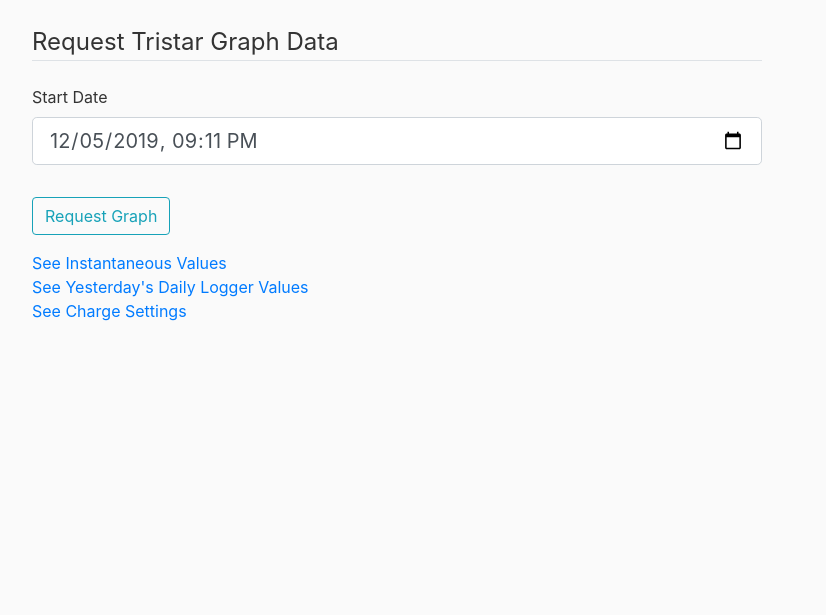
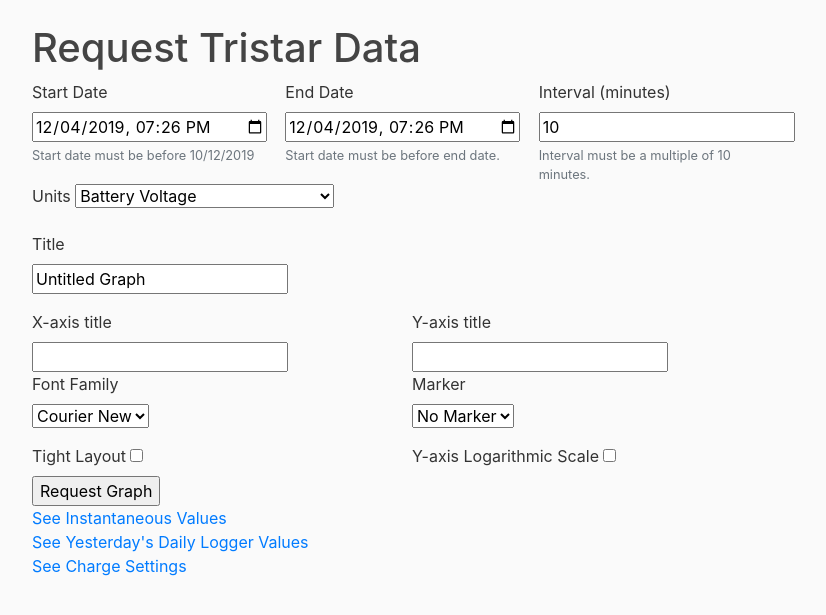
Before and after one commit to jasmine-9000/Greenhouse-Repository, a Flask app: page /Tristar in a window 1280 px wide. Shown: the part 56-671 px from the top of the page, without its empty margins (53-879 px from the left). Run offline with Flask 2, Linux system fonts and the light colour scheme; some libraries are stand-ins or nearby versions.

Commit message:
Added Tristar Graphing Functionality

```diff
--- a/flask_greenhouse/forms.py
+++ b/flask_greenhouse/forms.py
@@ -38,6 +38,57 @@
 
 				# Miscellaneous
 				('test', 'Test Option (don\'t pick this one)')
+			]
+tristar_options = [
+				#ADC readings
+				('bat_voltage', "Battery Voltage"),
+				('bat_terminal_voltage', "battery terminal voltage"),
+				('bat_sense_voltage', "battery sense voltage"),
+				('array_voltage', "array voltage"),
+				('bat_current', "battery current"),
+				('array_current', "array current"),
+				('12V_supply', "12V supply"),
+				('3V_supply',"3V supply"),
+				('meterbus_voltage', "meterbus voltage"),
+				('1_8V_supply', "1.8V supply"),
+				('v_ref', "reference voltage"),
+
+				# Temperature readings
+				("temp_h","heatsink temperature"),
+				("temp_rts","RTS temperature"),
+				("temp_bat_reg","battery regulation temperature"),
+
+				#status
+				("charging_current","charging_current"),
+				("min_bat_voltage","minimum battery voltage"),
+				("max_bat_voltage","maximum battery voltage"),
+
+				#Charger Data
+				("ah_resettable","Ah Charge Resettable"),
+				("ah_total","Ah Charge Total"),
+				("kwhr_resettable","kWhr Charge Resettable"),
+				("kwhr_total","kWhr Charge Total"),
+
+				#MPPT data
+				("p_out","output power"),
+				("p_in","input power"),
+				("V_max_power","max power of last sweep"),
+				("V_mp","Vmp of last sweep"),
+				("V_oc","Voc of last sweep"),
+
+				#Daily Logger Values
+				("bat_min_voltage_daily","Battery Voltage Minimum Daily"),
+				("bat_max_voltage_daily","Battery Voltage Maximum Daily"),
+				("input_voltage_max_daily","Input Voltage Maximum Daily"),
+				("Ah_daily","Amp Hours accumulated daily"),
+				("Wh_daily","Watt Hours accumulated daily"),
+				("P_max_daily","Maximum power output daily"),
+				("min_temp_daily","Minimum temperature daily"),
+				("max_temp_daily","Minimum temperature daily"),
+				("time_ab_daily","time_ab_daily"),
+				("time_eq_daily","time_eq_daily"),
+				("time_fl_daily","time_fl_daily")
+
 			]
 # the ways we can style our Graph
 style_options = [
@@ -125,3 +176,43 @@
 #https://stackoverflow.com/questions/56185306/how-to-validate-a-datefield-in-wtforms
 #favorite_date = DateTimeLocalField('Which date is your favorite?', format='%Y-%m-%dT%H:%M')
 # https://matplotlib.org/3.1.1/api/markers_api.html
+
+
+# The form we use to request BMS data.
+class Tristar_Form(FlaskForm):
+
+	# type of data to be graphed
+	units = SelectField('Units', choices = tristar_options, default="battery_charge")
+
+	#from what date
+	start_date= DateTimeLocalField('Start Date', format='%Y-%m-%dT%H:%M', default=datetime.today())
+	#to what date
+	end_date = 	DateTimeLocalField('End Date', format='%Y-%m-%dT%H:%M', default=datetime.today())
+
+
+	# date validators.
+	# start date must be before end date. or else, matplotlib complains.
+	def validate_end_date(form, field):
+		if field.data < form.start_date.data:
+			raise ValidationError("Start date must be before end date.")
+
+	# interval (must be a multiple of 10 minutes. Minimum is 10 minutes.)
+	interval = IntegerField('Interval (minutes)', validators=[DataRequired()], default=10)
+	def validate_interval(form, interval):
+		if (interval.data % 10):
+			raise ValidationError("Values must be a multiple of 10.")
+		if (interval.data <= 0):
+			raise ValidationError("Value must be greater than 0.")
+
+	# data about the graph (title, xlabel, ylabel, date format)
+	title = StringField('Title', default = "Untitled Graph")
+	xlabel = StringField('X-axis title', default = "")
+	ylabel = StringField('Y-axis title', default = "")
+	date_format = StringField('Date Format (optional)')
+
+	# graph style options
+	style = SelectField('Style', choices = style_options, default='fivethirtyeight')
+	tight_layout = BooleanField('Tight Layout', default=False)
+	logarithmic_scale = BooleanField('Logarithmic Scale (Y-axis)', default=False)
+	marker = SelectField('Marker', choices=marker_options, default="None")
+	submit = SubmitField('Request Graph')
--- a/flask_greenhouse/templates/Tristar.html
+++ b/flask_greenhouse/templates/Tristar.html
@@ -2,35 +2,108 @@
 
 
 {% block content %}
-	<form method="POST" action="">
-		{{ form.hidden_tag() }}
-		<fieldset class="form-group">
-			<legend class="border-bottom mb-4">Request Tristar Graph Data</legend>
-				<div class="form-group">
-					{{ form.start_date.label(class="form-control-label") }}
+	<script>
+	// logging the BMS URL here.
+	const BMS_URL = "{{ url_for('bms.BMS_data_retrieval', date='<date>', parameter='<parameter>') }}";
+	console.log("URL TO MAKE REQUESTS TO \(UNFORMATTED\):" + BMS_URL);
 
-					{% if form.start_date.errors %}
-						{{ form.start_date(class="form-control form-control-lg is-invalid") }}
-						<div class="invalid-feedback">
-							{% for error in form.start_date.errors %}
-								<span>{{ error }}</span>
-							{% endfor %}
-						</div>
-					{% else %}
-						{{ form.start_date(class="form-control form-control-lg") }}
-					{% endif %}
+	// make default dates to now.
+	window.addEventListener("load", function() {
+		var now = new Date();
+		var utcString = now.toISOString().substring(0,19);
+		var year = now.getFullYear();
+		var month = now.getMonth() + 1;
+		var day = now.getDate();
+		var hour = now.getHours();
+		var minute = now.getMinutes();
+		var second = now.getSeconds();
+		var localDatetime = year + "-" +
+						  (month < 10 ? "0" + month.toString() : month) + "-" +
+						  (day < 10 ? "0" + day.toString() : day) + "T" +
+						  (hour < 10 ? "0" + hour.toString() : hour) + ":" +
+						  (minute < 10 ? "0" + minute.toString() : minute);
+						  //utcString.substring(16,19);
+		var datetimeField = document.getElementById("start_date");
+		datetimeField.value = localDatetime;
+		var datetimeField2 = document.getElementById("end_date");
+		datetimeField2.value = localDatetime;
+	});
+	</script>
+	<h1>Request Tristar Data</h1>
+	<form action="#" id="BMS_form" data-BASE_URL="{{ url_for('bms.BMS_data_retrieval', date='<date>', parameter='<parameter>') }}", data-MULTI_BASE_URL="{{ url_for('bms.BMS_multi_data_retrieval', start_date='<start_date>', end_date='<end_date>', interval=5555, parameter='<parameter>') }}">
+			<div class="row">
+				<div class="col-lg-4 col-md-4 col-sm-4 col-xs-12">
+					{{ form.start_date.label }}
+					{{ form.start_date }}
+					<small class="form-text text-muted">Start date must be before 10/12/2019</small>
 				</div>
-		</fieldset>
-		<div class="form-group">
-			{{ form.submit(class="btn btn-outline-info") }}
-		</div>
+				<div class="col-lg-4 col-md-4 col-sm-4 col-xs-12">
+					{{ form.end_date.label }}
+					{{ form.end_date }}
+					<small class="form-text text-muted">Start date must be before end date.</small>
+				</div>
+				<div class="col-lg-4 col-md-4 col-sm-4 col-xs-12">
+					{{ form.interval.label }}
+					{{ form.interval }}
+					<small class="form-text text-muted">Interval must be a multiple of 10 minutes.</small>
+				</div>
+			</div>
+			<div class="form-group">
+				{{ form.units.label }}
+				{{ form.units }}
+
+			</div>
+			<div class="form-group">
+				<label for="title">Title</label><br />
+				<input type="text" name="title" id="title" value="Untitled Graph">
+			</div>
+			<div class="row">
+				<div class="col-lg-6 col-md-6 col-sm-6 col-xs-12">
+					<label for="xaxistitle">X-axis title</label><br />
+					<input type="text" name="xaxistitle" id="xaxistitle">
+				</div>
+				<div class="col-lg-6 col-md-6 col-sm-6 col-xs-12">
+					<label for="yaxistitle">Y-axis title</label><br />
+					<input type="text" name="yaxistitle" id="yaxistitle">
+				</div>
+			</div>
+			<div class="row">
+				<div class="col-lg-6 col-md-6 col-sm-6 col-xs-12 form-group">
+					<label for="font_family">Font Family</label><br />
+					<select name="font_family" id="style">
+						<option value="Courier New">Courier New</option>
+						<option value="Serif">Serif</option>
+						<option value="Sans Serif">Sans Serif</option>
+					</select>
+				</div>
+				<div class="col-lg-6 col-md-6 col-sm-6 col-xs-12 form-group">
+					<label for="marker">Marker</label><br />
+					<select name="marker" id="marker">
+						<option value="fivethirtyeight">No Marker</option>
+						<option value="classic">Star</option>
+					</select>
+				</div>
+			</div>
+			<div class="row">
+				<div class="col">
+					<label for="tightlayout">Tight Layout</label>
+					<input type="checkbox" name="tightlayout" id="tightlayout">
+				</div>
+				<div class="col">
+					<label for="logarithmic">Y-axis Logarithmic Scale</label>
+					<input type="checkbox" name="logarithmic" id="logarithmic">
+				</div>
+			</div>
+
+			<input type="submit" value="Request Graph">
+		</form>
 
 	</form>
 	<a href = {{ url_for('tristar.ViewInstantaneous')}}>See Instantaneous Values</a><br />
 	<a href = {{ url_for('tristar.ViewDailyValues')}}>See Yesterday's Daily Logger Values</a><br />
 	<a href = {{ url_for('tristar.ViewChargeSettings')}}>See Charge Settings</a><br />
 
-	<div id="display_data">
+	<div id="chart">
 
 	</div>
 {% endblock %}
--- a/flask_greenhouse/tristar/routes.py
+++ b/flask_greenhouse/tristar/routes.py
@@ -1,5 +1,5 @@
 from flask import render_template, request, Blueprint
-from flask_greenhouse.forms import Date_Form
+from flask_greenhouse.forms import Tristar_Form
 
 import json
 tristar = Blueprint("tristar", __name__)
@@ -8,7 +8,7 @@
 
 @tristar.route("/Tristar", methods=["POST", "GET"])
 def Tristar():
-	form = Date_Form()
+	form = Tristar_Form()
 	return render_template('Tristar.html', title="Tristar Data", form=form)
 
 # navigate to http://<hostname>/Tristar/ChargeSettings to view current charge settings.
```
Also changed, not shown: flask_greenhouse/bms/routes.py (+70 -15 lines), flask_greenhouse/static/BMS_graph_loader.js (+4 -28 lines), flask_greenhouse/static/old_code_2.js (added, +22 -0 lines), flask_greenhouse/site.db.
